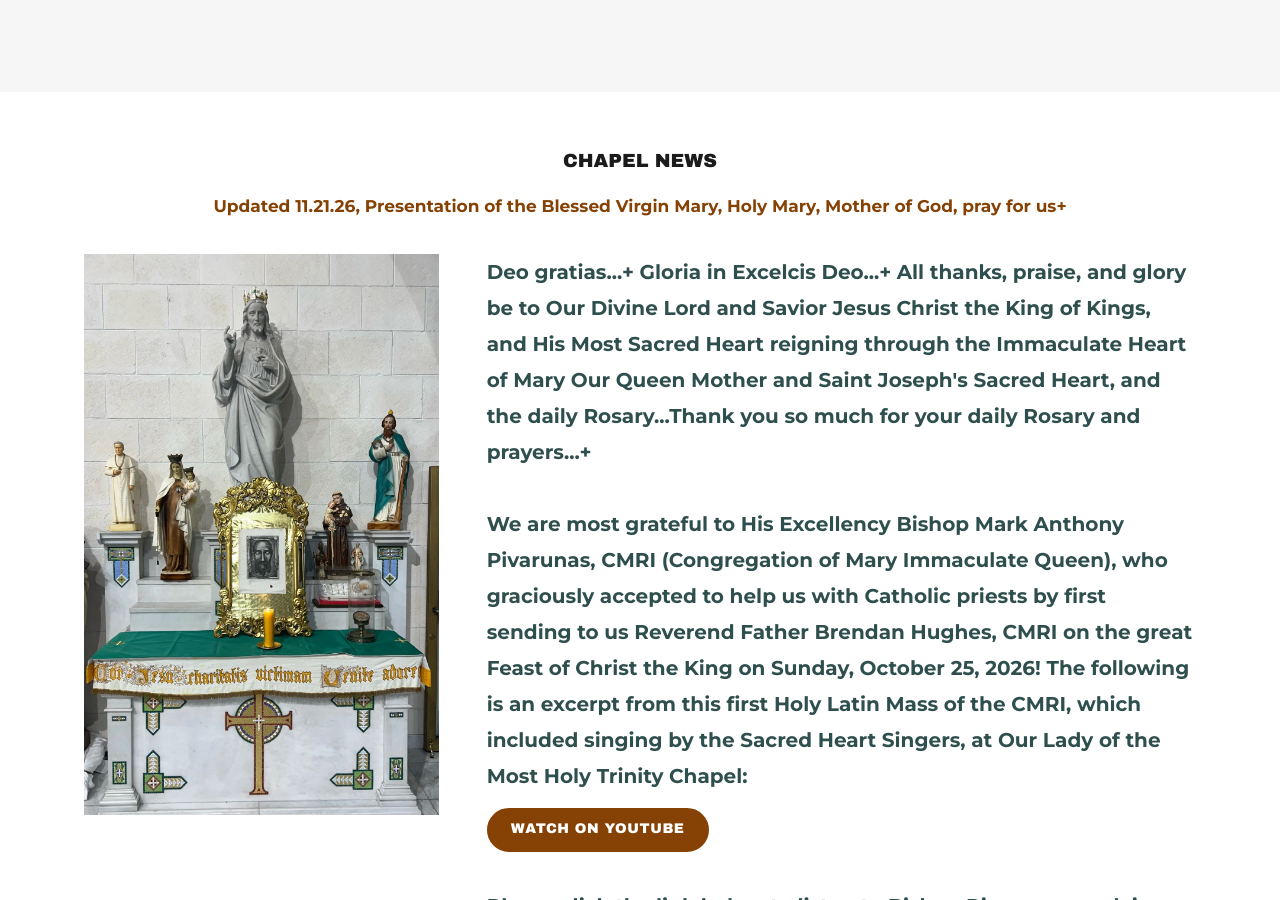
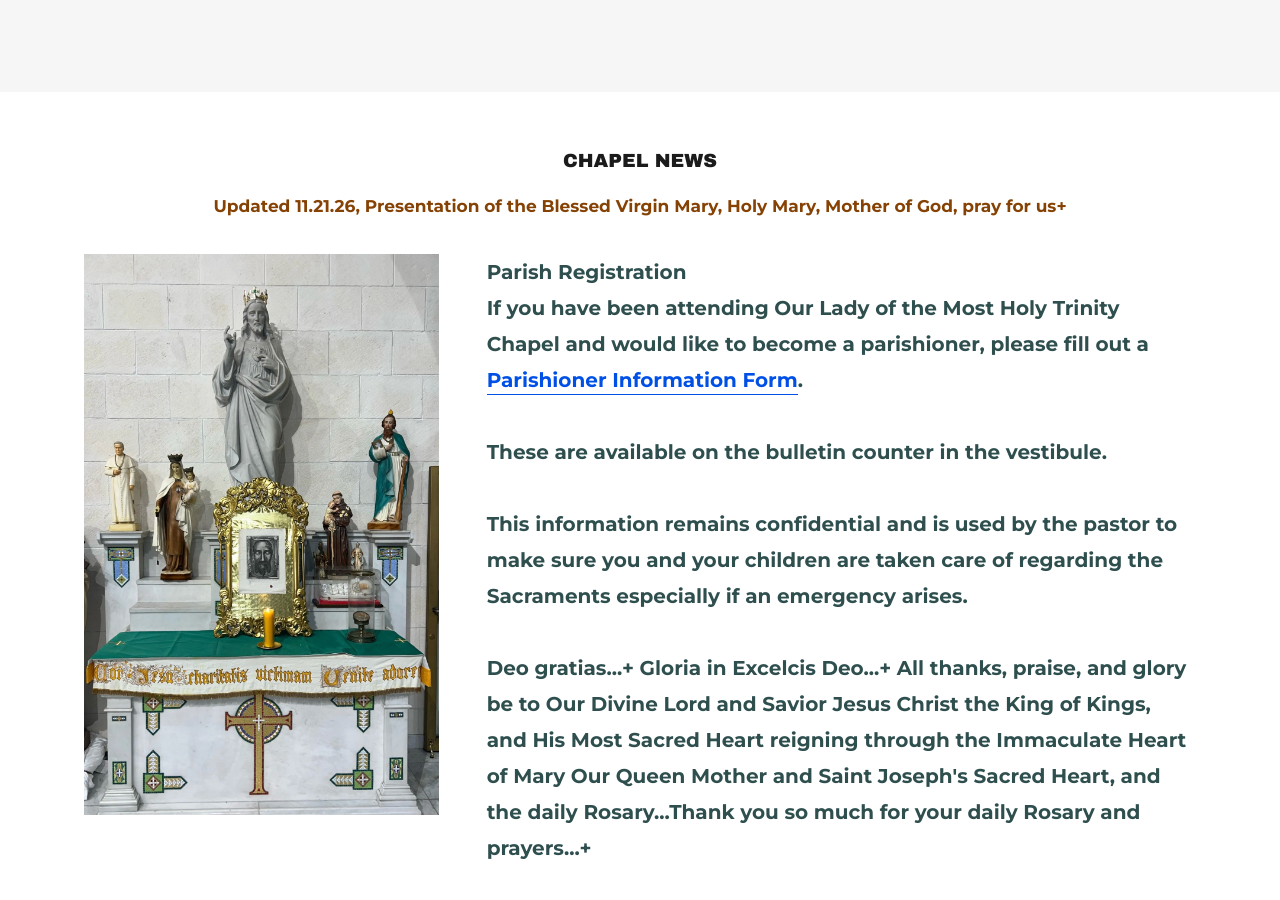
Before and after one commit to ourladymhtchurch/ourladymhtchurch.github.io, a Jekyll site: the page built from index.html, in a window 1280 px wide and 900 px high, scrolled down 4209 px. Built offline with Jekyll 4.4.1, drawn with Linux system fonts in a browser that asks for light colours.

Commit message:
Chapel News: Parish Registration at the top, linking to the Parishioner Information Form
The same three paragraphs as the Parish Registration page, spaced apart, with
"Sacraments" capitalized, above "Deo gratias".

```diff
--- a/index.html
+++ b/index.html
@@ -141,6 +141,14 @@ request on 2026-11-21. {% endcomment %}
     <div class="grid grid--4-8">
       <img src="{{ '/assets/img/chapel-altar.jpg' | relative_url }}" alt="Side altar of the chapel with the statue of the Sacred Heart and the image of the Holy Face">
       <div class="rich text text--slate">
+{% comment %} Parish Registration (the user's request, 2026-11-22): the same text as parish-registration.html, linking to the chapel's Parishioner Information Form. {% endcomment %}
+<p><strong>Parish Registration</strong></p>
+<p><strong>If you have been attending Our Lady of the Most Holy Trinity Chapel and would like to become a parishioner, please fill out a </strong><a href="{{ '/assets/pdf/parishioner-information-form.pdf' | relative_url }}" target="_blank" rel="noopener"><strong>Parishioner Information Form</strong></a><strong>.</strong></p>
+<p><br></p>
+<p><strong>These are available on the bulletin counter in the vestibule.</strong></p>
+<p><br></p>
+<p><strong>This information remains confidential and is used by the pastor to make sure you and your children are taken care of regarding the Sacraments especially if an emergency arises.</strong></p>
+<p><br></p>
 <p><strong>Deo gratias...+ Gloria in Excelcis Deo...+ All thanks, praise, and glory be to Our Divine Lord and Savior Jesus Christ the King of Kings, and His Most Sacred Heart reigning through the Immaculate Heart of Mary Our Queen Mother and Saint Joseph's Sacred Heart, and the daily Rosary...Thank you so much for your daily Rosary and prayers...+</strong></p>
 <p><br></p>
 <p><strong>We are most grateful to His Excellency Bishop Mark Anthony Pivarunas, CMRI (Congregation of Mary Immaculate Queen), who graciously accepted to help us with Catholic priests by first sending to us Reverend Father Brendan Hughes, CMRI on the great Feast of Christ the King on Sunday, October 25, 2026! The following is an excerpt from this first Holy Latin Mass of the CMRI, which included singing by the Sacred Heart Singers, at Our Lady of the Most Holy Trinity Chapel:</strong></p>
```
Also changed, not shown: README.md.
